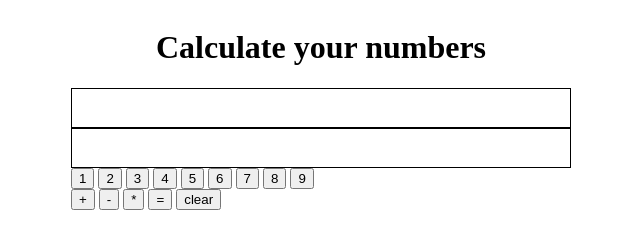
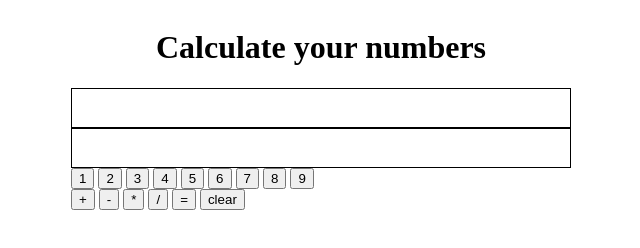
Before and after one commit to TerribleDog/-----------, a plain HTML site: page index.html in a window 1280 px wide. Shown: the full height of the page, 319-959 px from the left. Drawn offline with Linux system fonts and the light colour scheme.

Commit message:
Update index.html

```diff
--- a/index.html
+++ b/index.html
@@ -31,6 +31,7 @@
                 <button class="button">+</button>
                 <button class="button">-</button>
                 <button class="button">*</button>
+                <button class="button">/</button>
                 <button class="button">=</button>
                 <button class="button_clear">clear</button>
             </div>
```
